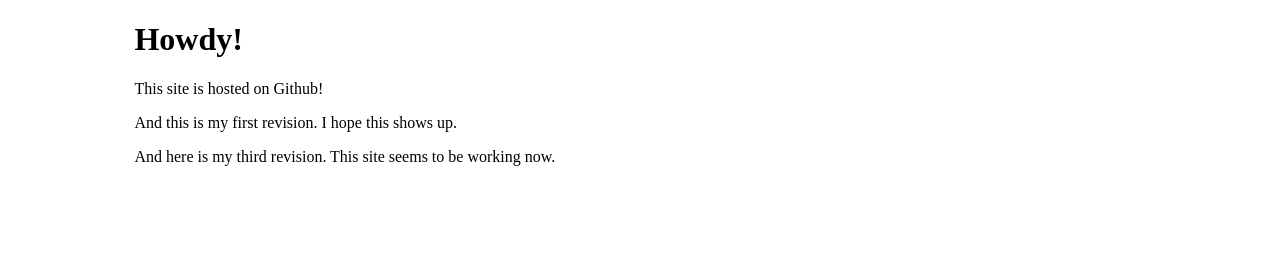
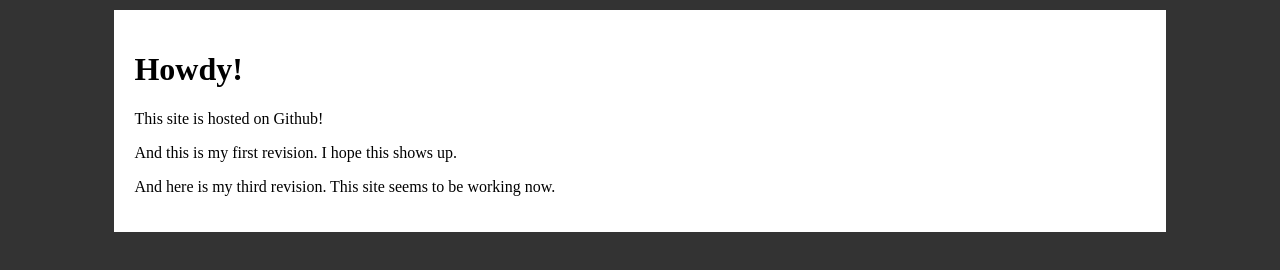
Before and after one commit to sdbritton/sdbritton.github.io, a plain HTML site: page index.html in a window 1280 px wide. Drawn offline with Linux system fonts and the light colour scheme.

Commit message:
Added a CSS folder and CSS file
Got my fingers crossed.

```diff
--- /dev/null
+++ b/css/style.css
@@ -0,0 +1,11 @@
+
+body {
+  background: #333;
+}
+
+.content {
+  background: #fff;
+  padding: 20px;
+  margin: 10px auto;
+  width: 80%;
+}
--- a/index.html
+++ b/index.html
@@ -3,12 +3,7 @@
 <head>
  <title>Hello There!</title>
 
- <style>
-    .content {
-	   margin: 10px auto;
-	   width: 80%;
-	}
- </style>
+ <link rel="stylesheet" type="text/css" href="css/style.css">
 
 </head>
 <body>
```
Also changed, not shown: css/index.html (added).
